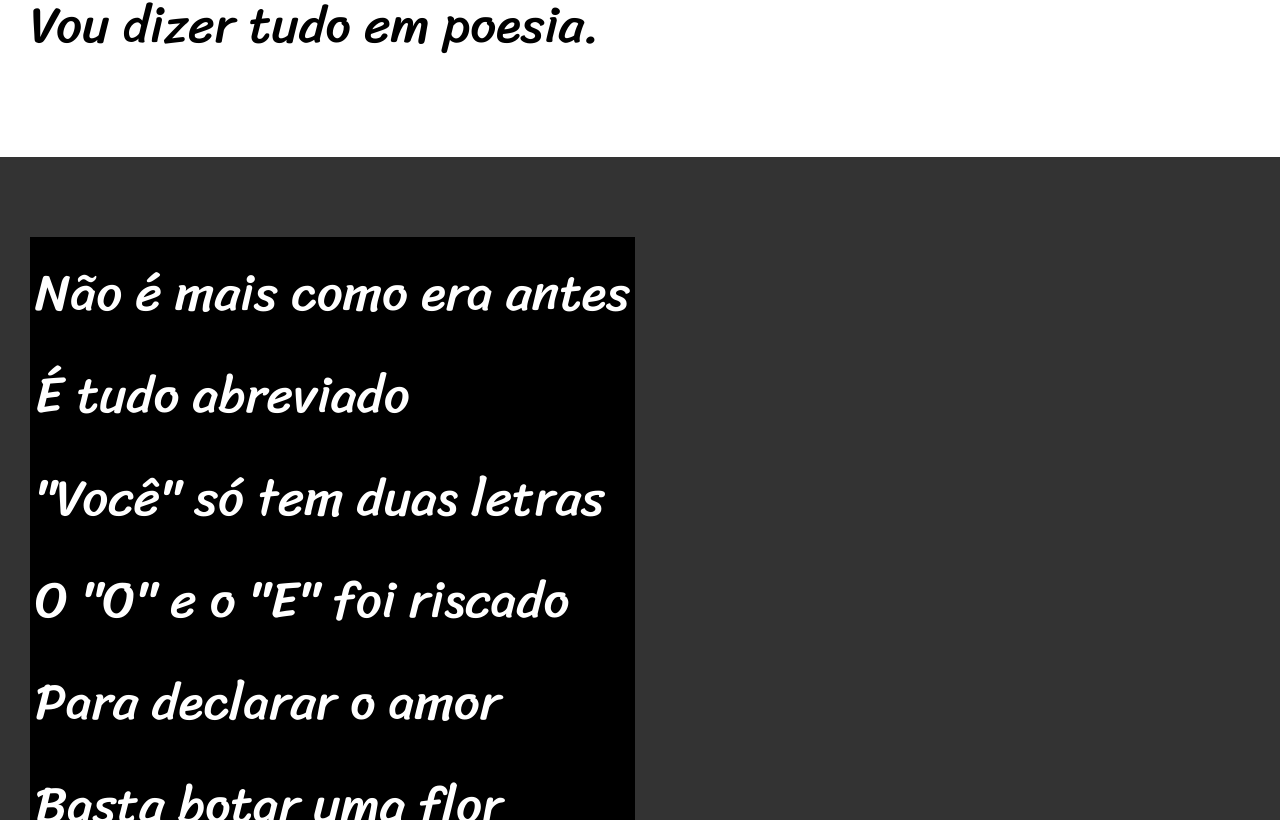
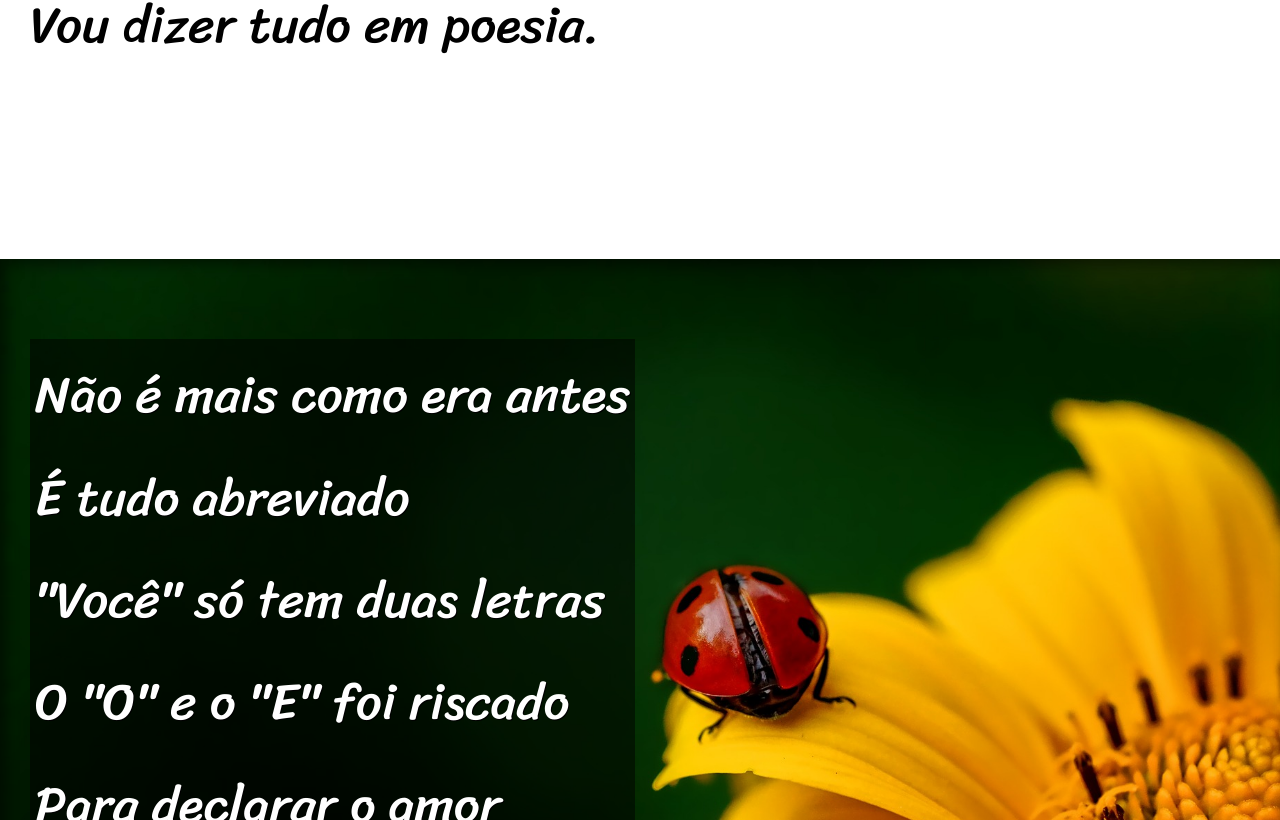
Before and after one commit to MatheusAlbano/html-css, a plain HTML site: page modulo3/projeto-cordel/index.html in a window 1280 px wide. Shown: the part 980-1800 px from the top of the page. Drawn offline with Linux system fonts and the light colour scheme.

Commit message:
Projeto Finalizado

```diff
--- a/modulo3/projeto-cordel/estilo/style.css
+++ b/modulo3/projeto-cordel/estilo/style.css
@@ -6,7 +6,6 @@
     --fonte1: Verdana, Geneva, Tahoma, sans-serif;
     --fonte2: 'Passion One',sans-serif;
     --fonte3: 'Sriracha',cursive;
-
 }
 * {
     margin: 0px;
@@ -33,8 +32,6 @@ header > h1 {
     font-variant: small-caps;
     font-family: var(--fonte2);
     font-size: 10vw;
-
-
 }
 header > p {
     padding-bottom: 50px;
@@ -53,6 +50,9 @@ section {
     line-height: 2em;
     padding-left: 30px;
 }
+section > p {
+    padding-bottom: 2em;
+}
 section.normal{
     background-color: white;
     color: black;
@@ -60,11 +60,24 @@ section.normal{
 section.imagem{
     background-color: rgb(51, 51, 51);
     color: white;
+    background-size: cover;
+    box-shadow: inset 6px 6px 13px 0px rgba(0, 0, 0, 0.473);
+    background-attachment: fixed;
 }
 section.imagem > p {
     display: inline-block;
     padding: 5px;
-    background-color: black;
+    background-color: rgba(0, 0, 0, 0.514);
+    text-shadow: 1px 1px 0px black;
+}
+section#img01 {
+    background-image: url("../imagens/background001.jpg");
+    background-position: right center;
+
+}
+section#img02 {
+    background-image: url("../imagens/background002.jpg");
+
 }
 footer{
     background-color: black;
--- a/modulo3/projeto-cordel/index.html
+++ b/modulo3/projeto-cordel/index.html
@@ -24,7 +24,7 @@
             </p>
         </section>
 
-        <section class="imagem">
+        <section class="imagem" id="img01">
             <p>
                 Não é mais como era antes <br>
                 É tudo abreviado <br>
@@ -58,7 +58,7 @@
             </p>
         </section>
 
-        <section class="imagem">
+        <section class="imagem" id="img02">
             <p>
                 Tenho saudade das cartas <br>
                 Escritas com a própria mão <br>
```
